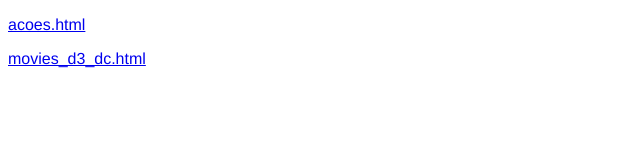
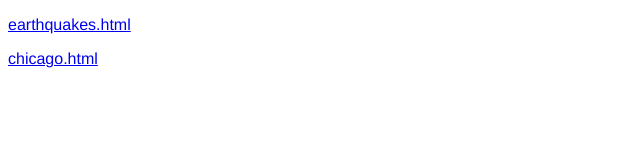
Before and after one commit to Victorblsilveira/datavis-course, a plain HTML site: page 2017_10_09/index.html in a window 1280 px wide. Shown: the whole page, without its empty margins (0-640 px from the left). Drawn offline with nearby package versions, Linux system fonts and the light colour scheme.

Commit message:
Links Errados concertados

```diff
--- a/2017_10_09/index.html
+++ b/2017_10_09/index.html
@@ -11,7 +11,7 @@
 
 </head>
 <body>
-    <p><a href="acoes.html">acoes.html</a></p>
-    <p><a href="movies_d3_dc.html">movies_d3_dc.html</a></p>
+    <p><a href="earthquakes.html">earthquakes.html</a></p>
+    <p><a href="chicago.html">chicago.html</a></p>
 </body>
 </html>
```
